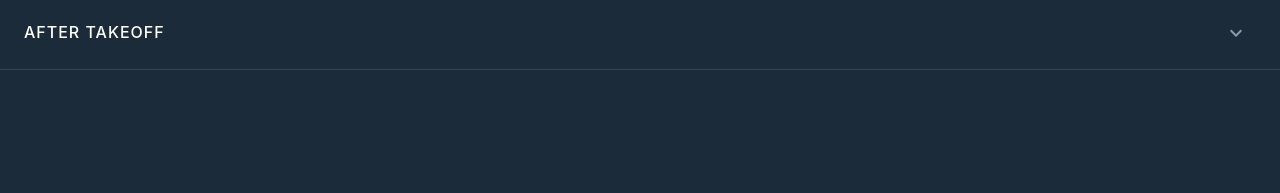
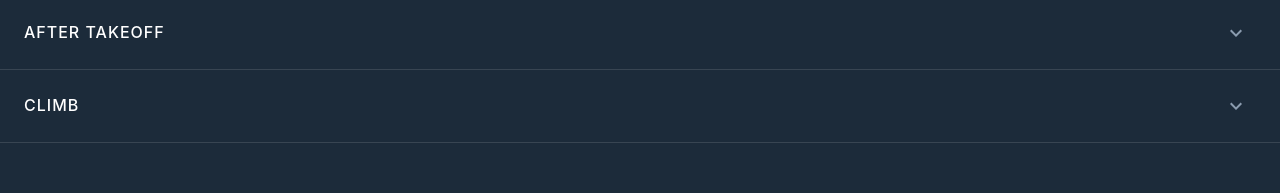
Before and after one commit to oswaldoneto/e110-checklist, a React (Vite) app: page / in a window 1280 px wide. Shown: the part 505-698 px from the top of the page. Built offline with nearby package versions, Linux system fonts and the light colour scheme.

Commit message:
Ajustes de deploy

```diff
--- a/src/data/checklist.js
+++ b/src/data/checklist.js
@@ -118,6 +118,21 @@ const checklist = {
       EIS_CAS: { title: "EIS / CAS", value: "CHECK" },
       DE_ICE_SYSTEMS: { title: "DE-ICE SYSTEMS", value: "AS REQUIRED" },
       INERT_SEP: { title: "INERT SEP", value: "AS REQUIRED" }
+    },
+    "CLIMB": {
+      CLIMB_SPEED: { title: "CLIMB SPEED", value: "124 KIAS (Vy) – 170 KIAS" },
+      ALT_SEL: { title: "ALT SEL", value: "CHECK" },
+      AUTOPILOT: { title: "AUTOPILOT", value: "CHECK" },
+      TRQ_ITT_NG: { title: "TRQ / ITT / NG", value: "CHECK" },
+      EIS: { title: "EIS", value: "CHECK" },
+      CAS: { title: "CAS", value: "CHECK" },
+      PRESSURIZATION: { title: "PRESSURIZATION", value: "CHECK" },
+      FUEL_GAGES: { title: "FUEL GAGES", value: "CHECK" },
+      VOLTMETER_AMMETER: { title: "VOLT METER / AMMETER", value: "CHECK" },
+      DE_ICE_SYSTEMS: { title: "DE-ICE SYSTEMS", value: "AS REQUIRED" },
+      INERT_SEP: { title: "INERT SEP", value: "AS REQUIRED" },
+      LANDING_LIGHT: { title: "LANDING LIGHT", value: "OFF after FL100" },
+      ALTIMETER: { title: "ALTIMETER", value: "SET STANDARD (29.92)" }
     }
   }
 };
```
